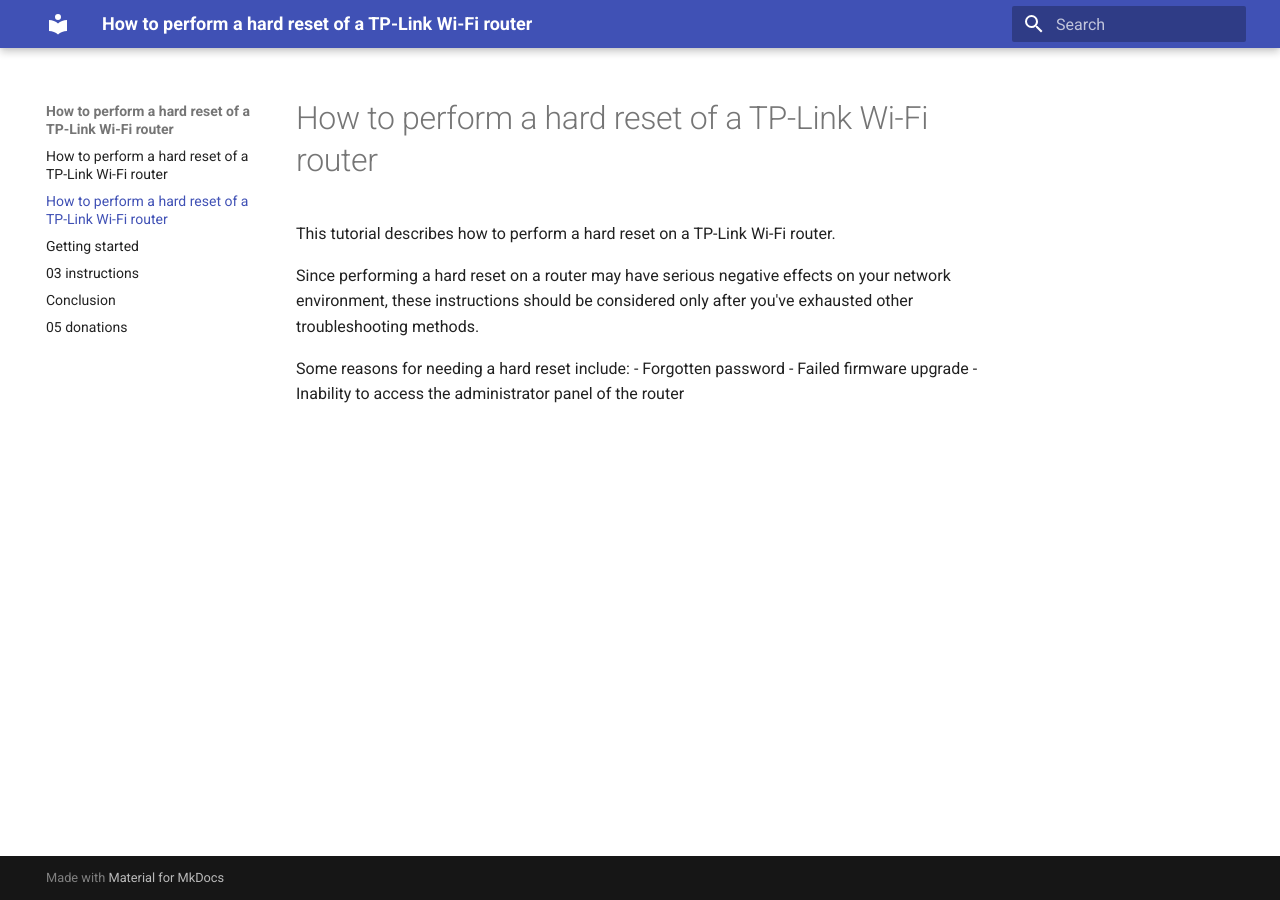
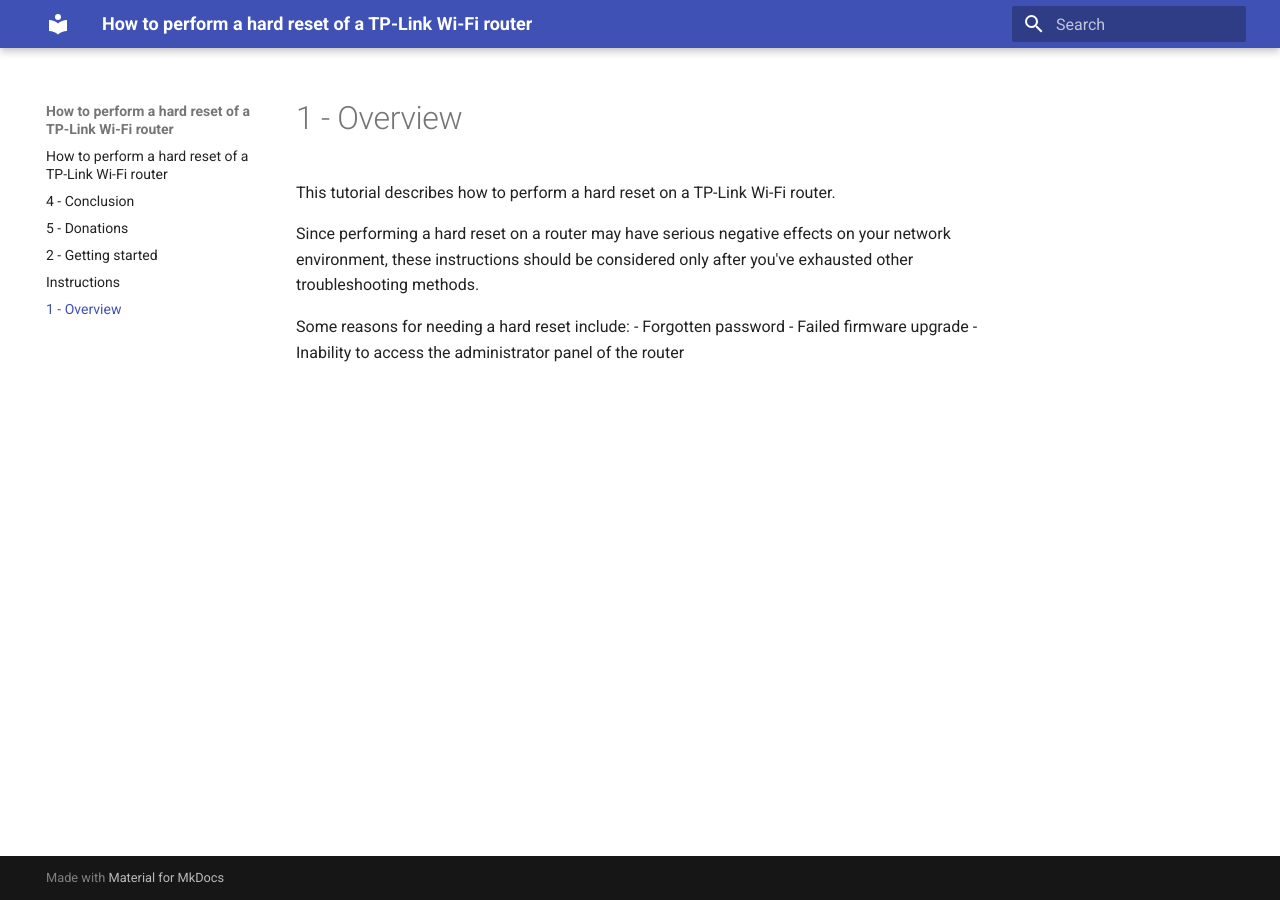
Before and after one commit to josh-wong/tplink-router-hard-reset, an MkDocs documentation site: the page built from docs/overview.md, in a window 1280 px wide. Built offline with MkDocs 1.6.1 and Material for MkDocs 9.7.7, drawn with Linux system fonts in a browser that asks for light colours.

Commit message:
Put docs in order

```diff
--- a/docs/04_conclusion.md
+++ b/docs/conclusion.md
@@ -1,2 +1,2 @@
-# Conclusion
+# 4 - Conclusion
 As mentioned at the beginning of this tutorial, performing a hard reset on a router is not ideal. However, doing so may be the most efficient solution depending on your network environment.
--- a/docs/05_donations.md
+++ b/docs/donations.md
@@ -1,3 +1,4 @@
+# 5 - Donations
 Did you find this documentation helpful? Let me know!💬
 
 Donations are greatly appreciated as well🙏
--- a/docs/02_getting-started.md
+++ b/docs/getting-started.md
@@ -1,4 +1,4 @@
-# Getting started
+# 2 - Getting started
 Before you perform a hard reset on your TP-Link router, confirm that you do not have Wi-Fi connection on multiple devices. For example:
 - If only one device doesn't cannot connect to Wi-Fi, the problem may be based on the device instead of the router.
 - If none of your devices can connect to Wi-Fi, the problem is likely with the router. In this case, please proceed with the following if you have exhausted all other troubleshooting methods.
--- a/docs/01_overview.md
+++ b/docs/overview.md
@@ -1,4 +1,4 @@
-# How to perform a hard reset of a TP-Link Wi-Fi router
+# 1 - Overview
 This tutorial describes how to perform a hard reset on a TP-Link Wi-Fi router.
 
 Since performing a hard reset on a router may have serious negative effects on your network environment, these instructions should be considered only after you've exhausted other troubleshooting methods.
```
Also changed, not shown: docs/instructions.md (renamed from docs/03_instructions.md, +1 -1 lines), site/01_overview/index.html, site/02_getting-started/index.html, site/03_instructions/index.html, site/04_conclusion/index.html, site/05_donations/index.html, site/404.html, site/index.html, site/search/search_index.json, 1 other file.
